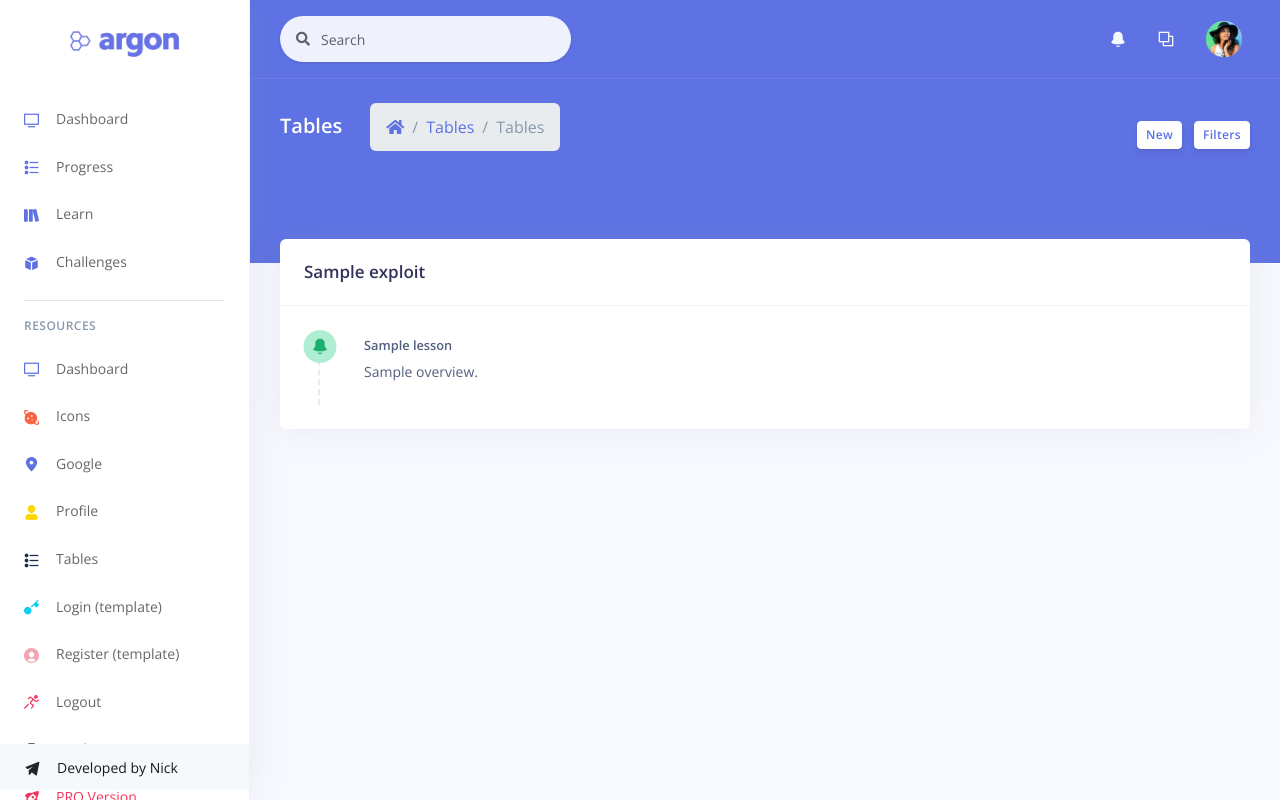
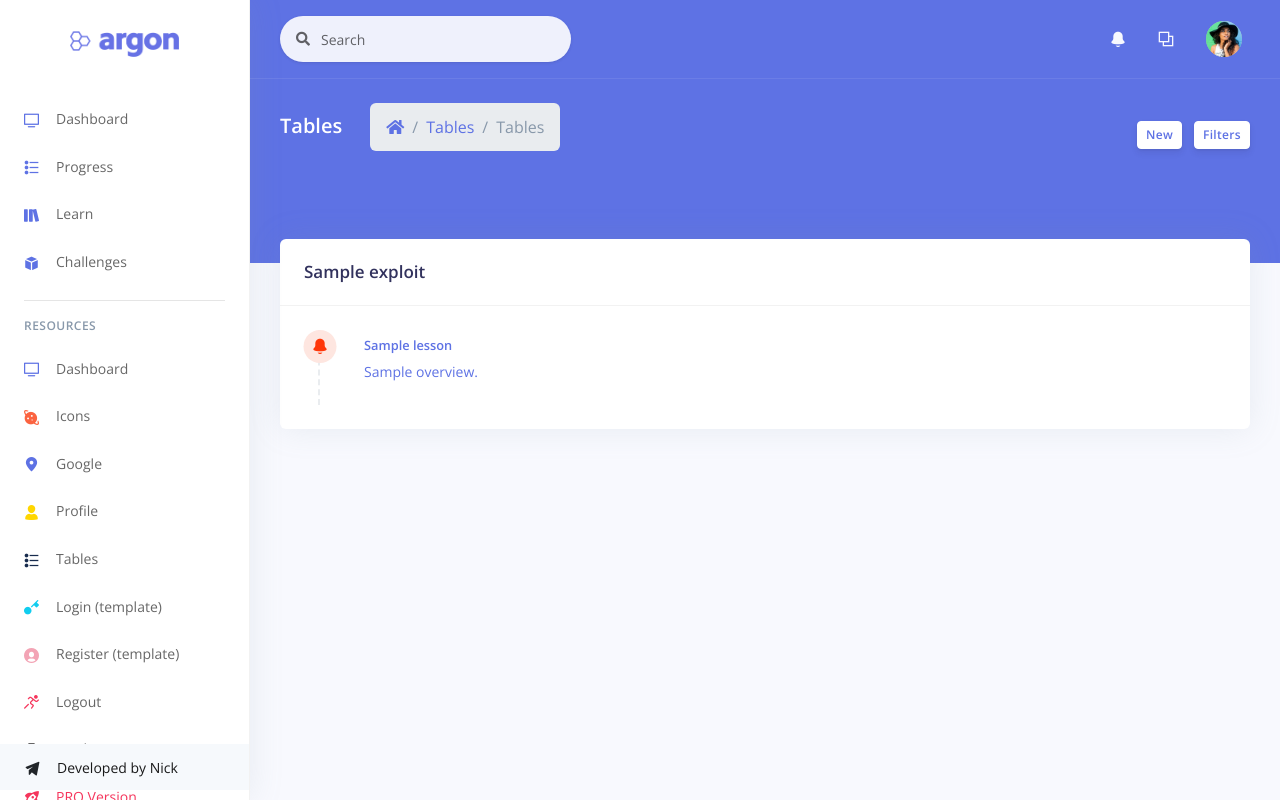
Before and after one commit to TheDarthMole/Dissertation, a Django app: template apps/templates/progression/progression.html in a window 1280 px wide. Run offline with Django 3.2, Linux system fonts and the light colour scheme; the template is opened without the code that fills it: most values are stand-ins (such as "Sample title", 1, 10 or a date in 2020); parts of the project's set-up code (start-up, migrations or seed data) failed here and were passed over; some libraries are stand-ins or nearby versions.

Commit message:
feat: progression now shows completed lessons and containers, hyperlink clickable

```diff
--- a/apps/templates/progression/progression.html
+++ b/apps/templates/progression/progression.html
@@ -47,14 +47,16 @@
 
                                     <div class="timeline-block">
                                         {% for lesson in exploit.lessons %}
-                                            <span class="timeline-step badge-success">
+
+                                            <span class="timeline-step badge-{% if lesson|completed_by:request.user %}success{% else %}warning{% endif %}">
                                               <i class="ni ni-bell-55"></i>
                                             </span>
 
                                             <div class="timeline-content">
-                                                <small class="font-weight-bold">{{ lesson.title }}</small>
-                                                <p class=" text-sm mt-1 mb-0">{{ lesson.overview }}.</p>
-
+                                                <a href="{{ lesson.get_absolute_url }}">
+                                                    <small class="font-weight-bold">{{ lesson.title }}</small>
+                                                    <p class=" text-sm mt-1 mb-0">{{ lesson.overview }}.</p>
+                                                </a>
                                                 <div class="mt-3">
                                                     {% for image in lesson.get_containers %}
                                                         <span class="badge badge-pill badge-{% if image|completed_by:request.user %}success{% else %}warning{% endif %}">{{ image }} - {{ image.image }}:{{ image.tag }}</span>
```
